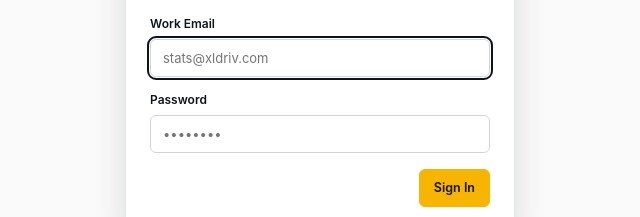
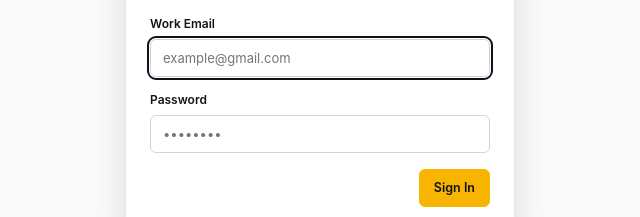
Before and after one commit to taiwoade-hub/xldriv-stats-dashboard, a website: page XLDriv Operations Dashboard.html in a window 1280 px wide. Shown: the part 356-573 px from the top of the page, 320-960 px from the left. Drawn offline with Linux system fonts and the light colour scheme; no server answers.

Commit message:
Use example@gmail.com placeholder for login email input

```diff
--- a/XLDriv Operations Dashboard.html
+++ b/XLDriv Operations Dashboard.html
@@ -1179,7 +1179,7 @@
       <form id="authForm">
         <div class="form-field">
           <label for="authEmail">Work Email</label>
-          <input type="email" id="authEmail" required autocomplete="username" placeholder="stats@xldriv.com">
+          <input type="email" id="authEmail" required autocomplete="username" placeholder="example@gmail.com">
         </div>
         <div class="form-field">
           <label for="authPassword">Password</label>
```
